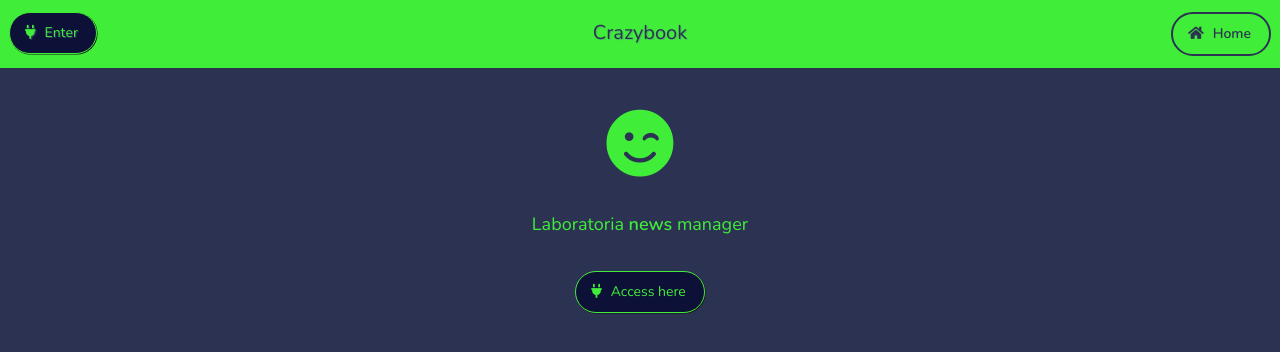
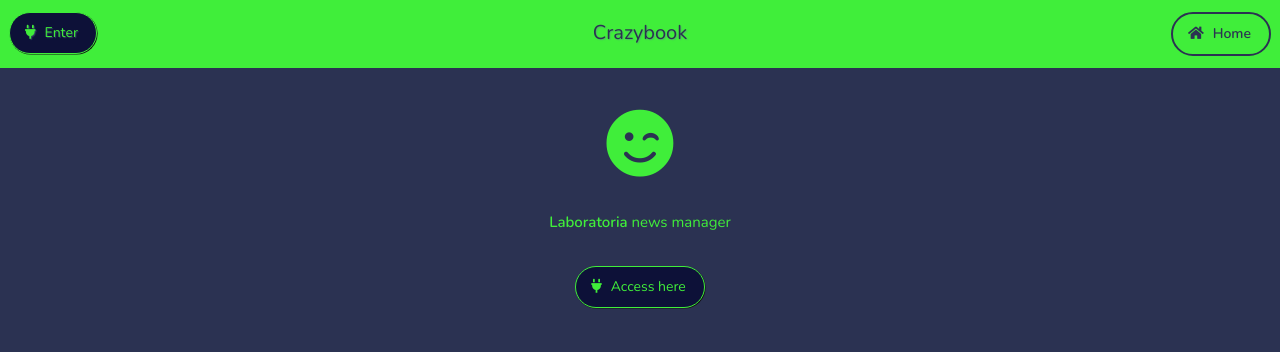
Before and after one commit to migueldiganchi/simple-book, a React (Create React App) app: page / in a window 1280 px wide. Shown: the top 352 px of the page. Built offline with nearby package versions, Linux system fonts and the light colour scheme.

Commit message:
More details

```diff
--- a/public/index.html
+++ b/public/index.html
@@ -2,7 +2,7 @@
 <html lang="en">
   <head>
     <meta charset="utf-8" />
-    <link rel="shortcut icon" href="%PUBLIC_URL%/favicon.ico" />
+    <link rel="shortcut icon" type="png" href="%PUBLIC_URL%/favicon.png" />
     <meta name="viewport" content="width=device-width, initial-scale=1" />
     <meta name="theme-color" content="#000000" />
 
@@ -38,7 +38,7 @@
       work correctly both with client-side routing and a non-root public URL.
       Learn how to configure a non-root public URL by running `npm run build`.
     -->
-    <title>React App</title>
+    <title>Crazybook</title>
   </head>
   <body>
     <noscript>You need to enable JavaScript to run this app.</noscript>
--- a/src/assets/makeup/App.scss
+++ b/src/assets/makeup/App.scss
@@ -253,7 +253,7 @@
     .text-box {
       padding: 12px;
       margin-bottom: 21px;
-      font-size: 18px;
+      font-size: 15px;
     }
     .logo-holder {
       font-size: 69px;
--- a/src/components/Header.js
+++ b/src/components/Header.js
@@ -45,7 +45,7 @@
               <NavLink
                 key="login-desktop"
                 to="/auth"
-                disabledClassName="disabled"
+                activeClassName="disabled"
                 className={
                   "do do-primary float-left responsive responsive-desktop " +
                   (isAuthdisabled ? "disabled" : "")
@@ -57,7 +57,7 @@
               <NavLink
                 key="login-mobile"
                 to="/auth"
-                disabledClassName="disabled"
+                activeClassName="disabled"
                 className={
                   "do do-primary do-circular float-left responsive responsive-mobile " +
                   (isAuthdisabled ? "disabled" : "")
@@ -123,7 +123,7 @@
             ) : (
               <NavLink
                 to="/"
-                disabledClassName={isHomedisabled ? "" : "text-underline"}
+                activeClassName={isHomedisabled ? "" : "text-underline"}
               >
                 <span>{this.props.title}</span>
               </NavLink>
--- a/src/components/Presentation.js
+++ b/src/components/Presentation.js
@@ -8,7 +8,7 @@
         <i className="fas fa-smile-wink" />
       </div>
       <p className="text-box">
-          Laboratoria <b>news</b> manager
+        <b>Laboratoria</b> news manager
       </p>
       <NavLink to="/auth" className="do do-primary">
         <i className="fas fa-plug" />
```
Also changed, not shown: public/favicon.png (added).
